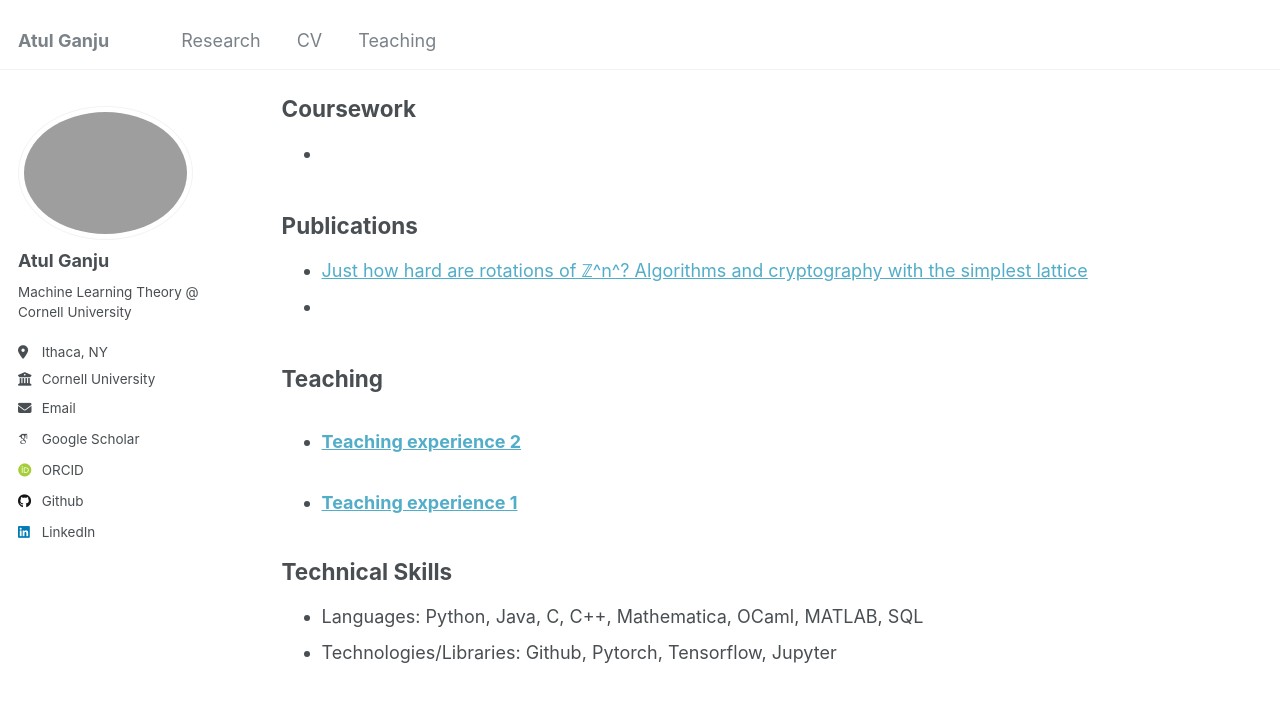
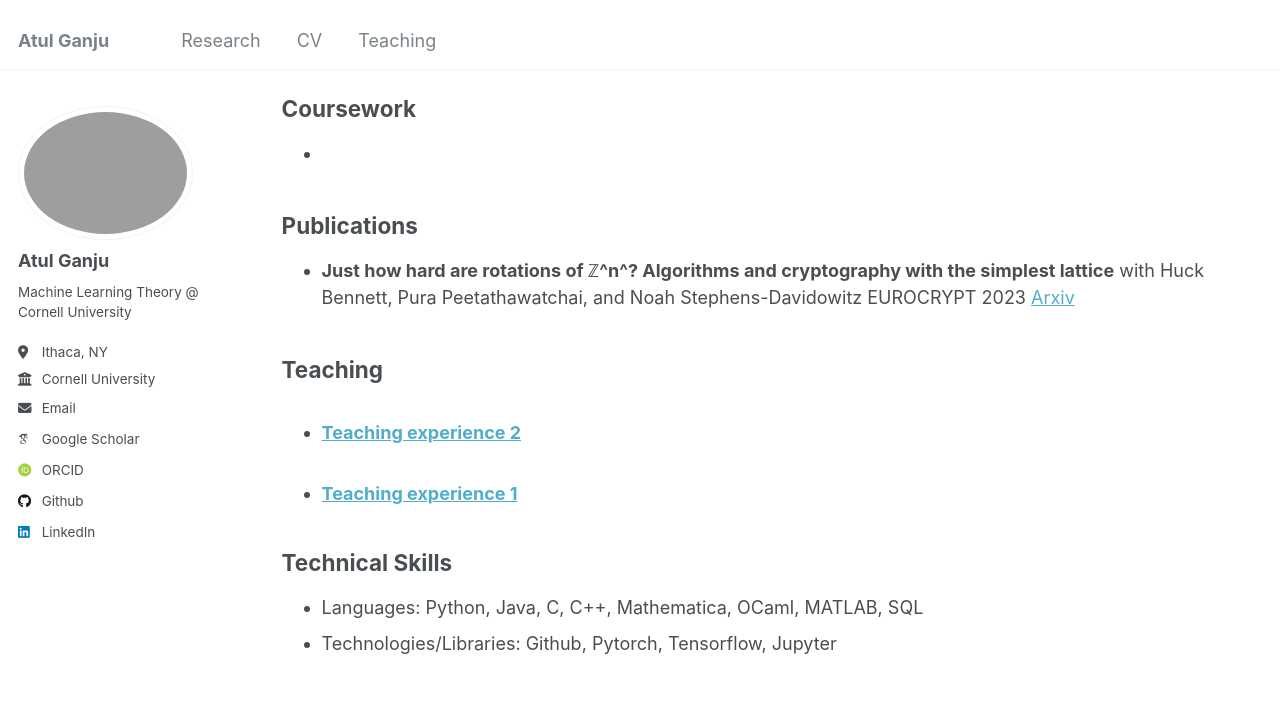
Before and after one commit to atulganju/atulganju.github.io, a Jekyll site: the page built from _pages/cv.md, in a window 1280 px wide and 900 px high, scrolled down 786 px. Shown: the top 702 px of the window. Built offline with Jekyll 4.4.1, drawn with Linux system fonts in a browser that asks for light colours; some web fonts are replaced.

Commit message:
Update cv.md

```diff
--- a/_pages/cv.md
+++ b/_pages/cv.md
@@ -31,8 +31,10 @@ redirect_from:
 
 **Publications**
 --
- * [Just how hard are rotations of ℤ^n^? Algorithms and cryptography with the simplest lattice](https://eprint.iacr.org/2021/1548)
- *
+ * **Just how hard are rotations of ℤ^n^? Algorithms and cryptography with the simplest lattice**
+   with Huck Bennett, Pura Peetathawatchai, and Noah Stephens-Davidowitz
+   EUROCRYPT 2023
+   [Arxiv](https://eprint.iacr.org/2021/1548)
 
 **Teaching**
 --
```
